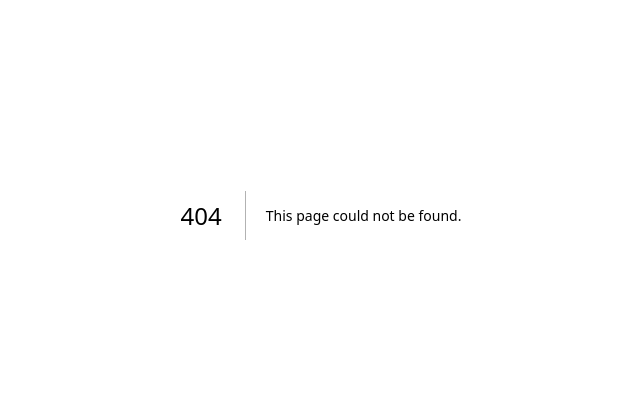
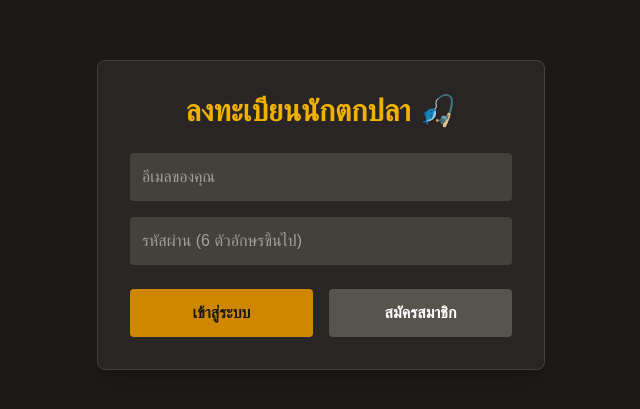
Before and after one commit to KKND1830/biteandbrag, a Next.js app: page /login in a window 1280 px wide. Before the commit this address had no page. Shown: the part 185-594 px from the top of the page, without its empty margins (319-959 px from the left). Built offline with nearby package versions, Linux system fonts and the light colour scheme; no server answers.

Commit message:
Add Login and Register page

```diff
--- /dev/null
+++ b/app/login/page.tsx
@@ -0,0 +1,82 @@
+'use client'
+import { useState } from 'react'
+import { supabase } from '../../utils/supabase'
+
+export default function Login() {
+  const [email, setEmail] = useState('')
+  const [password, setPassword] = useState('')
+  const [message, setMessage] = useState('')
+  const [loading, setLoading] = useState(false)
+
+  // ฟังก์ชันสำหรับสมัครสมาชิก
+  const handleSignUp = async () => {
+    setLoading(true)
+    setMessage('กำลังดำเนินการ...')
+    const { error } = await supabase.auth.signUp({ email, password })
+
+    if (error) {
+      setMessage('❌ สมัครไม่สำเร็จ: ' + error.message)
+    } else {
+      setMessage('✅ สมัครสำเร็จ! กรุณาเช็คอีเมลเพื่อยืนยันตัวตน')
+    }
+    setLoading(false)
+  }
+
+  // ฟังก์ชันสำหรับเข้าสู่ระบบ
+  const handleLogin = async () => {
+    setLoading(true)
+    setMessage('กำลังเชื่อมต่อ...')
+    const { error } = await supabase.auth.signInWithPassword({ email, password })
+
+    if (error) {
+      setMessage('❌ เข้าสู่ระบบไม่สำเร็จ: ' + error.message)
+    } else {
+      setMessage('✅ เข้าสู่ระบบสำเร็จ! พร้อมลุยครับ')
+    }
+    setLoading(false)
+  }
+
+  return (
+    <main className="flex min-h-screen flex-col items-center justify-center bg-stone-900 text-stone-200">
+      <div className="w-full max-w-md p-8 bg-stone-800 rounded-lg shadow-xl border border-stone-700">
+        <h1 className="text-3xl font-bold text-yellow-500 mb-6 text-center">ลงทะเบียนนักตกปลา 🎣</h1>
+
+        <input
+          type="email"
+          placeholder="อีเมลของคุณ"
+          value={email}
+          onChange={(e) => setEmail(e.target.value)}
+          className="w-full p-3 mb-4 bg-stone-700 rounded text-white focus:outline-none focus:ring-2 focus:ring-yellow-500"
+        />
+        <input
+          type="password"
+          placeholder="รหัสผ่าน (6 ตัวอักษรขึ้นไป)"
+          value={password}
+          onChange={(e) => setPassword(e.target.value)}
+          className="w-full p-3 mb-6 bg-stone-700 rounded text-white focus:outline-none focus:ring-2 focus:ring-yellow-500"
+        />
+
+        <div className="flex gap-4">
+          <button
+            onClick={handleLogin} disabled={loading}
+            className="w-full py-3 bg-yellow-600 hover:bg-yellow-500 text-stone-900 font-bold rounded transition-colors"
+          >
+            เข้าสู่ระบบ
+          </button>
+          <button
+            onClick={handleSignUp} disabled={loading}
+            className="w-full py-3 bg-stone-600 hover:bg-stone-500 text-white font-bold rounded transition-colors"
+          >
+            สมัครสมาชิก
+          </button>
+        </div>
+
+        {message && (
+          <div className="mt-6 p-3 bg-stone-900 rounded border border-stone-700 text-center text-sm font-mono text-yellow-400">
+            {message}
+          </div>
+        )}
+      </div>
+    </main>
+  )
+}
```
